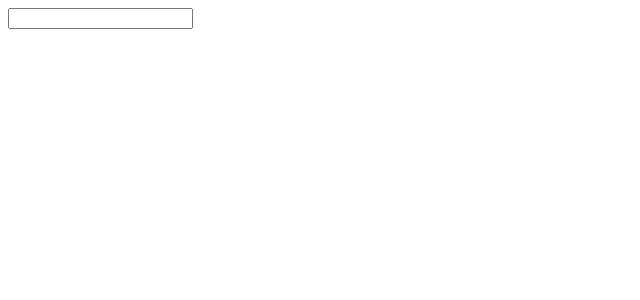
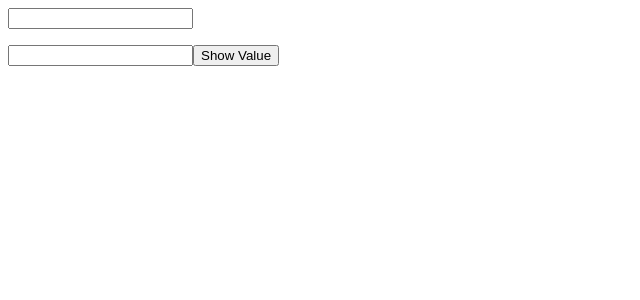
Before and after one commit to llb811112/react-learning, a React (Vite) app in the folder my-app/: page / in a window 1280 px wide. Shown: the top 300 px of the page, without its empty margins (0-640 px from the left). Built offline with nearby package versions, Linux system fonts and the light colour scheme.

Commit message:
React中获取DOM;

```diff
--- a/my-app/src/APP.jsx
+++ b/my-app/src/APP.jsx
@@ -1,6 +1,10 @@
-import { useState } from "react";
+import { useState,useRef } from "react";
 function APP(){
     const[value,setValue] = useState('')
+    const inputRef = useRef(null);
+    const showValue = () =>{
+      console.log(inputRef.current.value);
+    }
  return (
     <div>
      <input
@@ -9,8 +13,10 @@ function APP(){
      onChange={(e)=>setValue(e.target.value)}
      />
      <p>{value}</p>
-
+    <input ref={inputRef} type="text" />
+   <button onClick={()=>showValue()}>Show Value</button>
     </div>
 )
+
 }
 export default APP;
```
Also changed, not shown: 1 other file (tests, documents, lock files or other folders).
